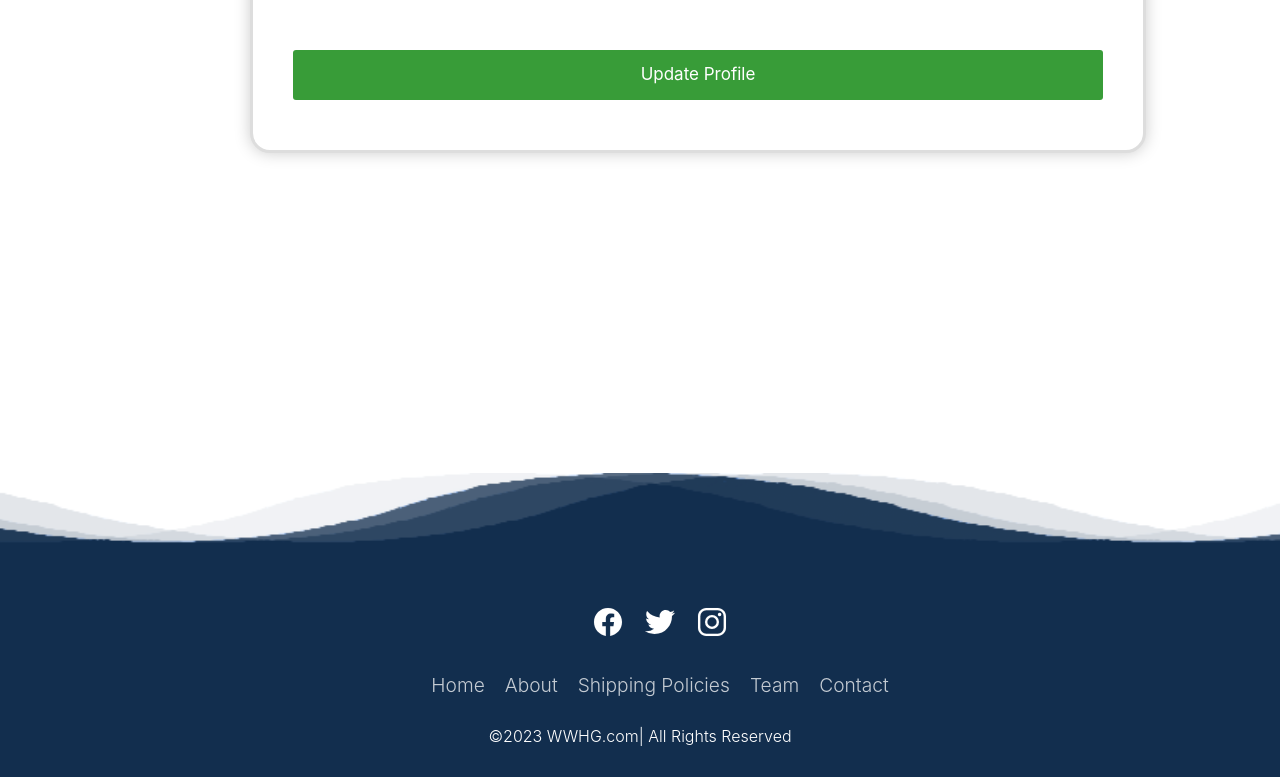
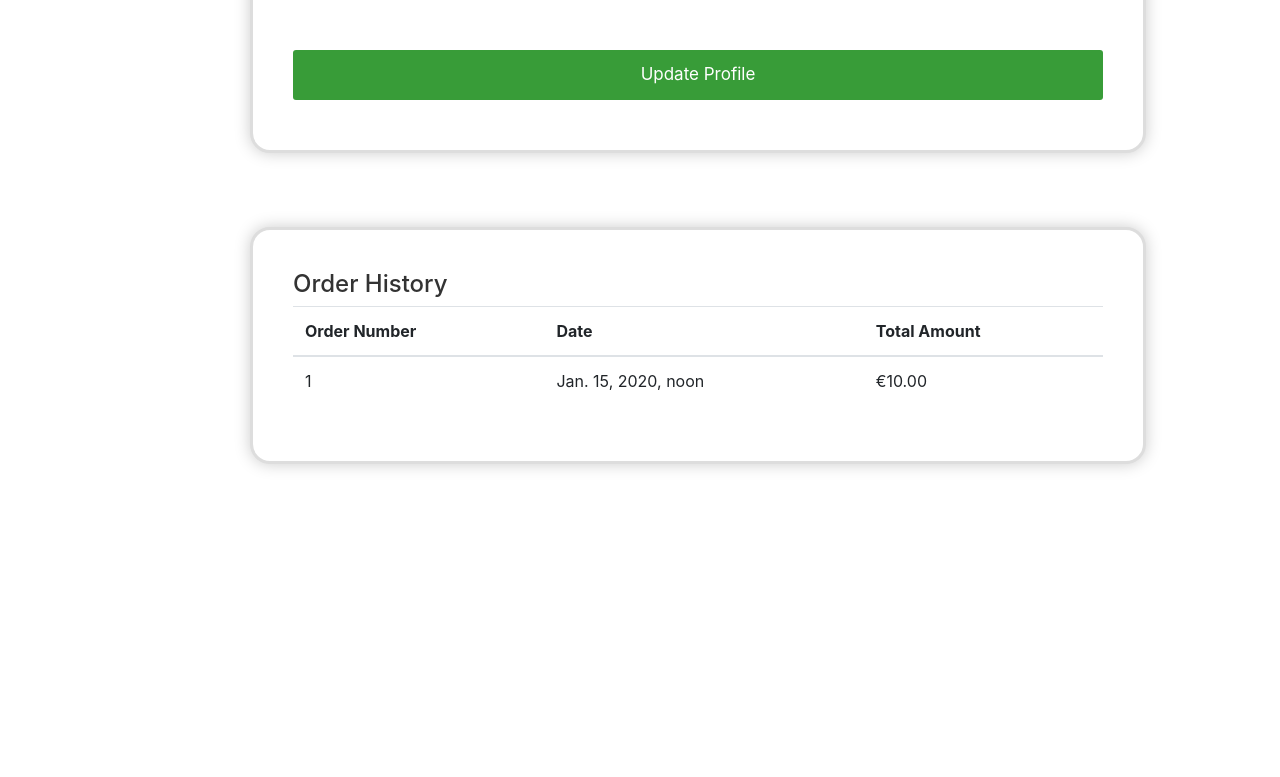
Before and after one commit to Tziim/WWHG, a Django app: page /edit_profile/ in a window 1280 px wide. Shown: the part 810-1587 px from the top of the page. Run offline with Django 4.2, Linux system fonts and the light colour scheme; a user stored in the database is signed in; tables that the repository leaves empty hold one stand-in row (values such as "Sample post"); some libraries are stand-ins or nearby versions.

Commit message:
Order history poolik areng

```diff
--- a/wwhg_site/wwhg_app/templates/registration/edit_profile.html
+++ b/wwhg_site/wwhg_app/templates/registration/edit_profile.html
@@ -145,6 +145,37 @@
             {% csrf_token %}
             <button type="submit" class="co-btn">Update Profile</button>
         </form>
+
+    <br>
+    <!-- Order History Container -->
+        <div class="co-register-form">
+            <h2>Order History</h2>
+            <table class="table">
+                <thead>
+                    <tr>
+                        <th>Order Number</th>
+                        <th>Date</th>
+                        <th>Total Amount</th>
+                        <!-- Add more table headers as needed -->
+                    </tr>
+                </thead>
+                <tbody>
+                    {% for order in orders reversed %}
+                        <tr>
+                            <td>{{ order.id }}</td>
+                            <td>{{ order.order_date }}</td>
+                            <td>€{{ order.total_price }}</td>
+                            <!-- Add more table data fields as needed -->
+                        </tr>
+                    {% empty %}
+                        <tr>
+                            <td colspan="3">No orders found.</td>
+                        </tr>
+                    {% endfor %}
+                </tbody>
+            </table>
+        </div>
+
     </div>
     <br>
 {% endblock %}
--- a/wwhg_site/wwhg_app/views.py
+++ b/wwhg_site/wwhg_app/views.py
@@ -193,6 +193,9 @@ def user_profile_edit_view(request):
     shopping_cart, created = ShoppingCart.objects.get_or_create(user=user)
     cart_items = CartItem.objects.filter(cart=shopping_cart)
 
+    # Fetch the user's order history
+    orders = Order.objects.filter(user=user)
+
     if request.method == 'POST':
         form = UserProfileEditForm(request.POST, instance=user_profile)
         if form.is_valid():
@@ -214,6 +217,7 @@ def user_profile_edit_view(request):
         'form': form,
         'cart_items': cart_items,
         'shopping_cart': shopping_cart,
+        'orders': orders,  # Include user's order history in the context
     }
 
     return render(
```
